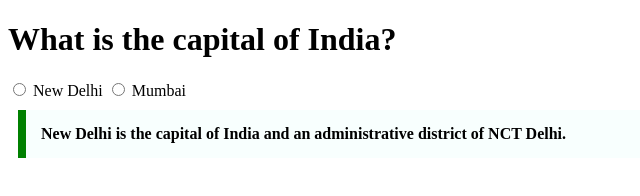
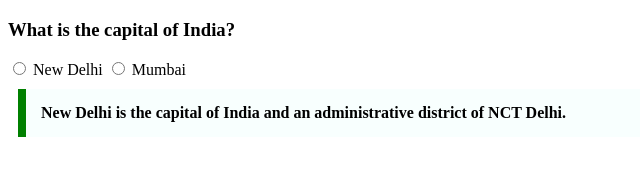
Before and after one commit to acciojob/trivia-Abhisheklikho, a website: page main.html in a window 1280 px wide. Shown: the whole page, without its empty margins (0-640 px from the left). Drawn offline with Linux system fonts and the light colour scheme.

Commit message:
solution2

```diff
--- a/main.html
+++ b/main.html
@@ -8,7 +8,7 @@
 
 <body>
 	<!-- the entire body must be written by student -->
-<h1> What is the capital of India?</h1>
+<h3> What is the capital of India?</h3>
 <input type="radio" id="city1" name="city_name" value="New Delhi" >
 <label for="city1">New Delhi</label>
 <input type="radio" id="city2" name="city_name" value="Mumbai" >
```
Also changed, not shown: styles.css (line endings or trailing spaces).
